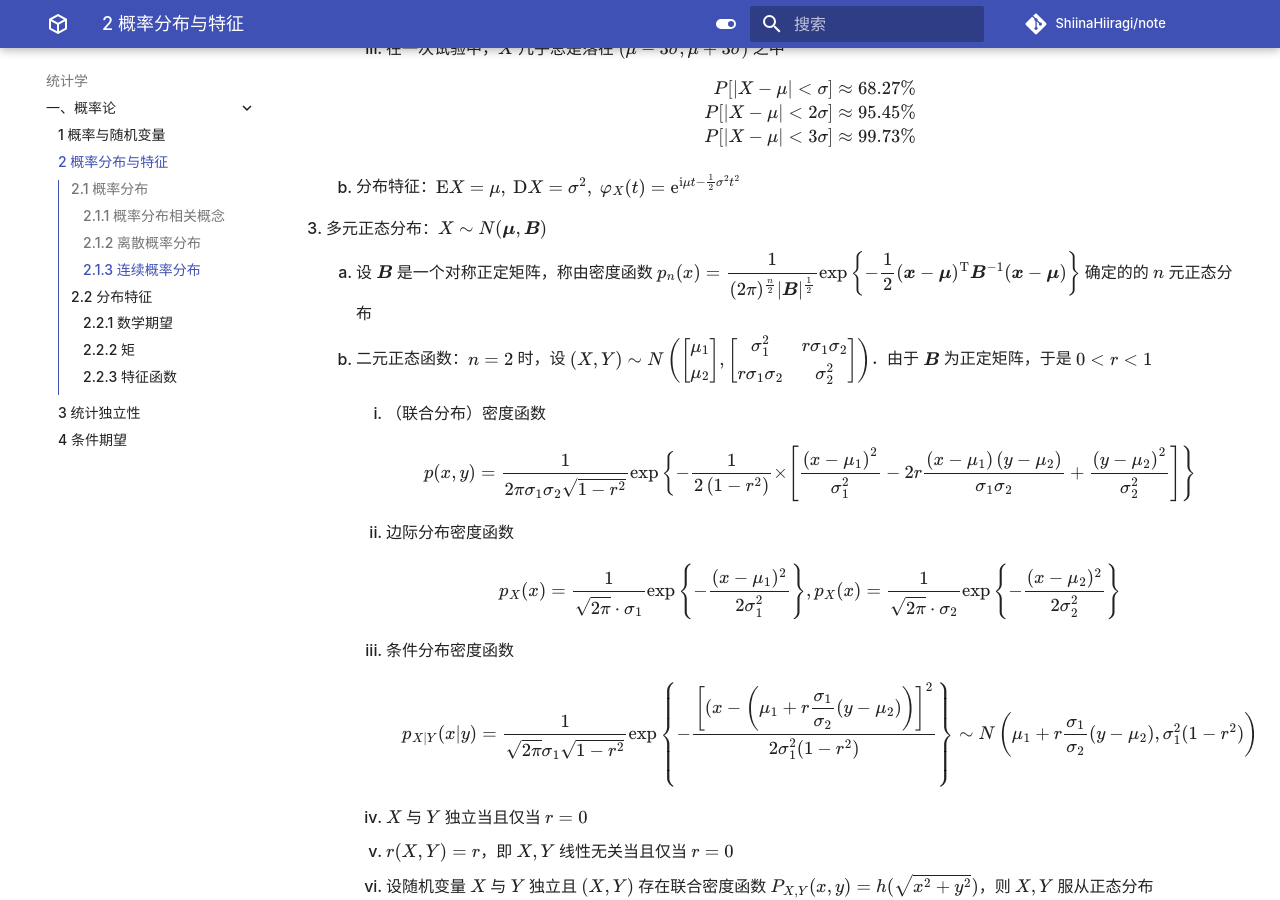
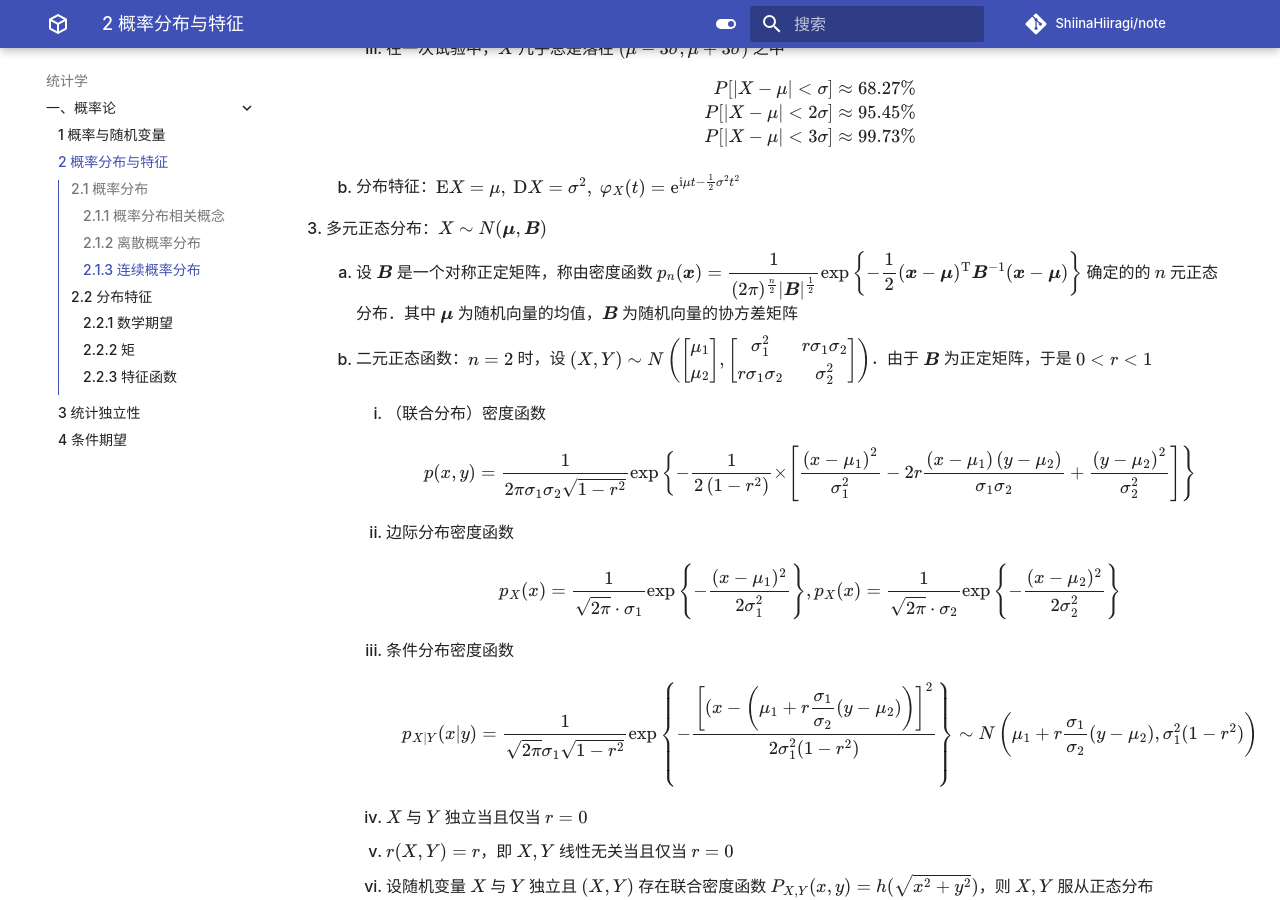
Before and after one commit to ShiinaHiiragi/note, an MkDocs documentation site: the page built from docs/stat/prob/dist.md, in a window 1280 px wide and 900 px high, scrolled down 4137 px. Built offline with MkDocs 1.6.1 and Material for MkDocs 9.7.7, drawn with Linux system fonts in a browser that asks for light colours; comment, search, counter and statistics services are not loaded.

Commit message:
add info t normal dist

```diff
--- a/docs/stat/prob/dist.md
+++ b/docs/stat/prob/dist.md
@@ -106,7 +106,7 @@
     2. 分布特征：$\mathrm{E}X=\mu, \ \mathrm{D}X=\sigma^2, \ \varphi_X(t)=\mathrm{e}^{\mathrm{i}\mu t - \frac{1}{2}\sigma^2 t^2}$
 
 3. 多元正态分布：$X\sim N(\boldsymbol \mu, \boldsymbol B)$
-    1. 设 $\boldsymbol B$ 是一个对称正定矩阵，称由密度函数 $p_n(x)=\dfrac{1}{(2\pi)^{\frac{n}{2}}|\boldsymbol B|^{\frac{1}{2}}}\exp\left\{-\dfrac{1}{2}(\boldsymbol x-\boldsymbol \mu)^{\mathrm{T}}\boldsymbol B^{-1}(\boldsymbol x-\boldsymbol \mu)\right\}$ 确定的的 $n$ 元正态分布
+    1. 设 $\boldsymbol B$ 是一个对称正定矩阵，称由密度函数 $p_n(\boldsymbol x)=\dfrac{1}{(2\pi)^{\frac{n}{2}}|\boldsymbol B|^{\frac{1}{2}}}\exp\left\{-\dfrac{1}{2}(\boldsymbol x-\boldsymbol \mu)^{\mathrm{T}}\boldsymbol B^{-1}(\boldsymbol x-\boldsymbol \mu)\right\}$ 确定的的 $n$ 元正态分布．其中 $\boldsymbol \mu$ 为随机向量的均值，$\boldsymbol B$ 为随机向量的协方差矩阵
     2. 二元正态函数：$n=2$ 时，设 $(X, Y)\sim N\left(\begin{bmatrix}\mu_1 \\ \mu_2\end{bmatrix}, \begin{bmatrix} \sigma_1^2 &r\sigma_1\sigma_2 \\ r\sigma_1\sigma_2 &\sigma_2^2\end{bmatrix}\right)$．由于 $\boldsymbol B$ 为正定矩阵，于是 $0<r<1$
         1. （联合分布）密度函数
 
```
